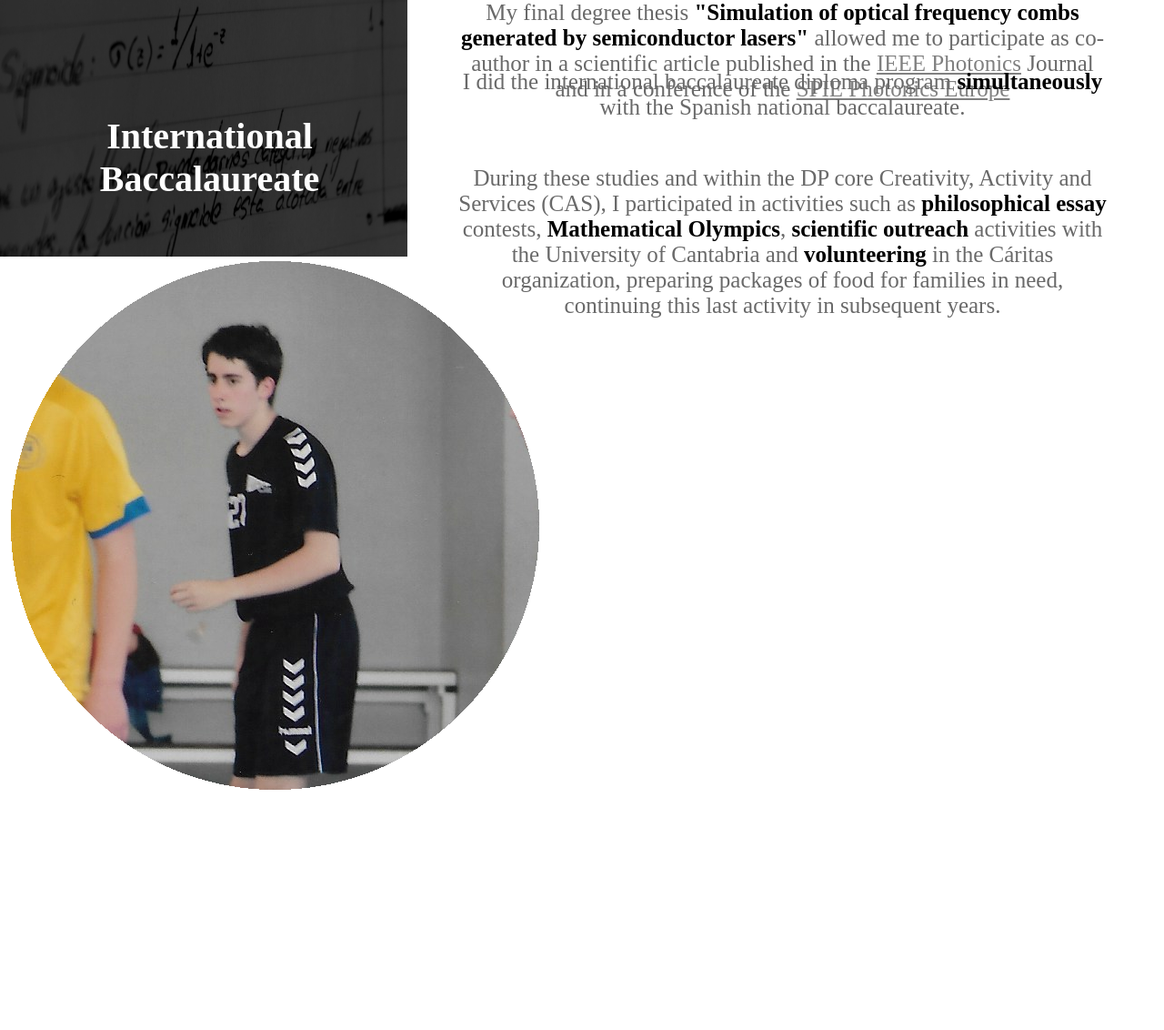
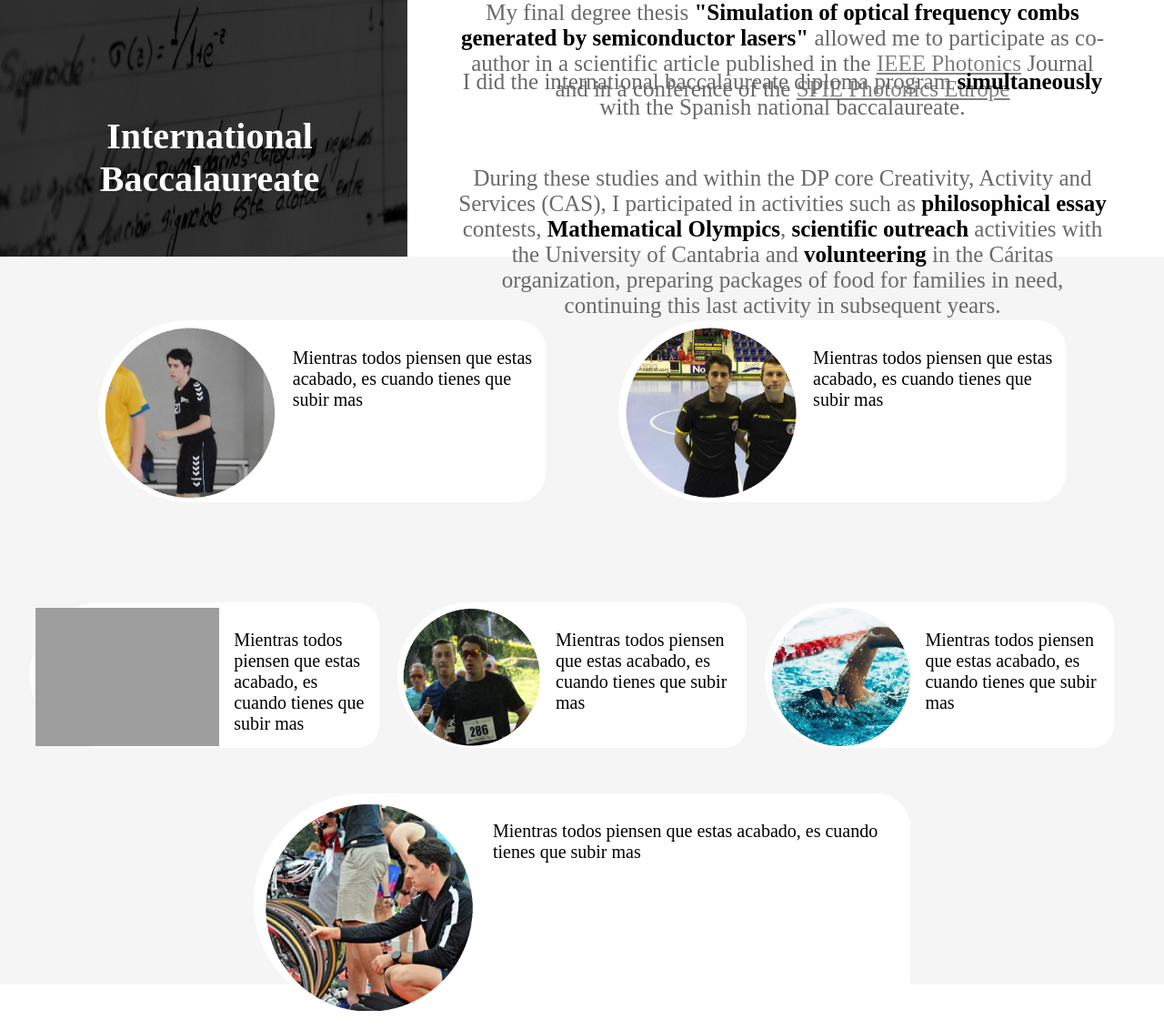
Before and after one commit to Jaimedgp/jaimedgpWeb, a Django app: template resume/templates/index.html in a window 1280 px wide. Shown: the part 2118-3250 px from the top of the page at 91% size. Before the commit the page ends 2986 px from the top, so only its background shows below. Run offline with Django 3.2, Linux system fonts and the light colour scheme; the template is opened without the code that fills it, so the values that code supplies are empty; grey boxes are pictures that could not be loaded.

Commit message:
Add sport section. just need to write the descriptions

```diff
--- a/resume/static/css/sport_info.css
+++ b/resume/static/css/sport_info.css
@@ -1,17 +1,56 @@
 #sport {
-    display: flex;
+    background: whitesmoke;
     margin: 0 0;
+}
 
-    background: whitesmoke;
+.horizontal-entry {
+    display: inline-flex;
+
+    width: 40vw;
+    height: 25vh;
+
+    margin: 20px 40px;
+
+    background: white;
+    border-radius: 100vh 250px 250px 100vh;
+}
+
+.horizontal-entry > img {
+    height: 95%;
+    margin: 1.5%;
+}
+
+.horizontal-entry > p {
+    font-size: 20px;
+    padding: 10px;
 }
 
 .handball {
+    display: flex;
+    padding: 50px calc((10vw - 60px));
+}
+
+.triatlon {
+    margin: 20px 0;
+}
+
+.tri-col {
+    display: flex;
+
+    margin: 10px 1.8vw;
+}
+
+#tri-basics {
     width: 30vw;
-    height: 80vh;
+    height: 20vh;
 
-    margin: auto;
-    margin-top: 100px;
+    margin: 20px 10px;
+}
 
-    background: white;
-    border-radius: 40px;
+#tri-main {
+    width: 60vw;
+    height: 30vh;
+
+    margin-left: 20vw;
+    margin-right: 20vw;
 }
--- a/resume/static/css/styles.css
+++ b/resume/static/css/styles.css
@@ -1,6 +1,7 @@
 @import "home_page.css";
 @import "code_info.css";
 @import "academy_info.css";
+@import "sport_info.css";
 
 
 html { height: 100vh; }
--- a/resume/templates/index.html
+++ b/resume/templates/index.html
@@ -148,11 +148,45 @@
         </section>
 
         <!-- SPORTS INFORMATION -->
-        <section class="sport">
-            <div class="entry-content">
+        <section>
+            <div class="entry-content" id="sport">
                 <div class="handball">
-                    {% load static %}
-                    <img src="{% static 'Photos/sport/handball.png' %}"></img>
+                    <div class="horizontal-entry">
+                        {% load static %}
+                        <img src="{% static 'Photos/sport/handball.png' %}"></img>
+                        <p>Mientras todos piensen que estas acabado, es cuando tienes que subir mas</p>
+                    </div>
+                    <div class="horizontal-entry">
+                        {% load static %}
+                        <img src="{% static 'Photos/sport/referee.png' %}"></img>
+                        <p>Mientras todos piensen que estas acabado, es cuando tienes que subir mas</p>
+                    </div>
+                </div>
+                <div class="triatlon">
+                    <div class="tri-col">
+                        <div class="horizontal-entry" id="tri-basics">
+                            {% load static %}
+                            <img src="{% static 'Photos/sport/bici.png' %}"></img>
+                            <p>Mientras todos piensen que estas acabado, es cuando tienes que subir mas</p>
+                        </div>
+                        <div class="horizontal-entry" id="tri-basics">
+                            {% load static %}
+                            <img src="{% static 'Photos/sport/mediamaraton.png' %}"></img>
+                            <p>Mientras todos piensen que estas acabado, es cuando tienes que subir mas</p>
+                        </div>
+                        <div class="horizontal-entry" id="tri-basics">
+                            {% load static %}
+                            <img src="{% static 'Photos/sport/natacion.png' %}"></img>
+                            <p>Mientras todos piensen que estas acabado, es cuando tienes que subir mas</p>
+                        </div>
+                    </div>
+                    <div class="tri-col">
+                        <div class="horizontal-entry" id="tri-main">
+                            {% load static %}
+                            <img src="{% static 'Photos/sport/triatlon.png' %}"></img>
+                            <p>Mientras todos piensen que estas acabado, es cuando tienes que subir mas</p>
+                        </div>
+                    </div>
                 </div>
             </div>
         </section>
```
Also changed, not shown: resume/static/Photos/sport/mediamaraton.png.
